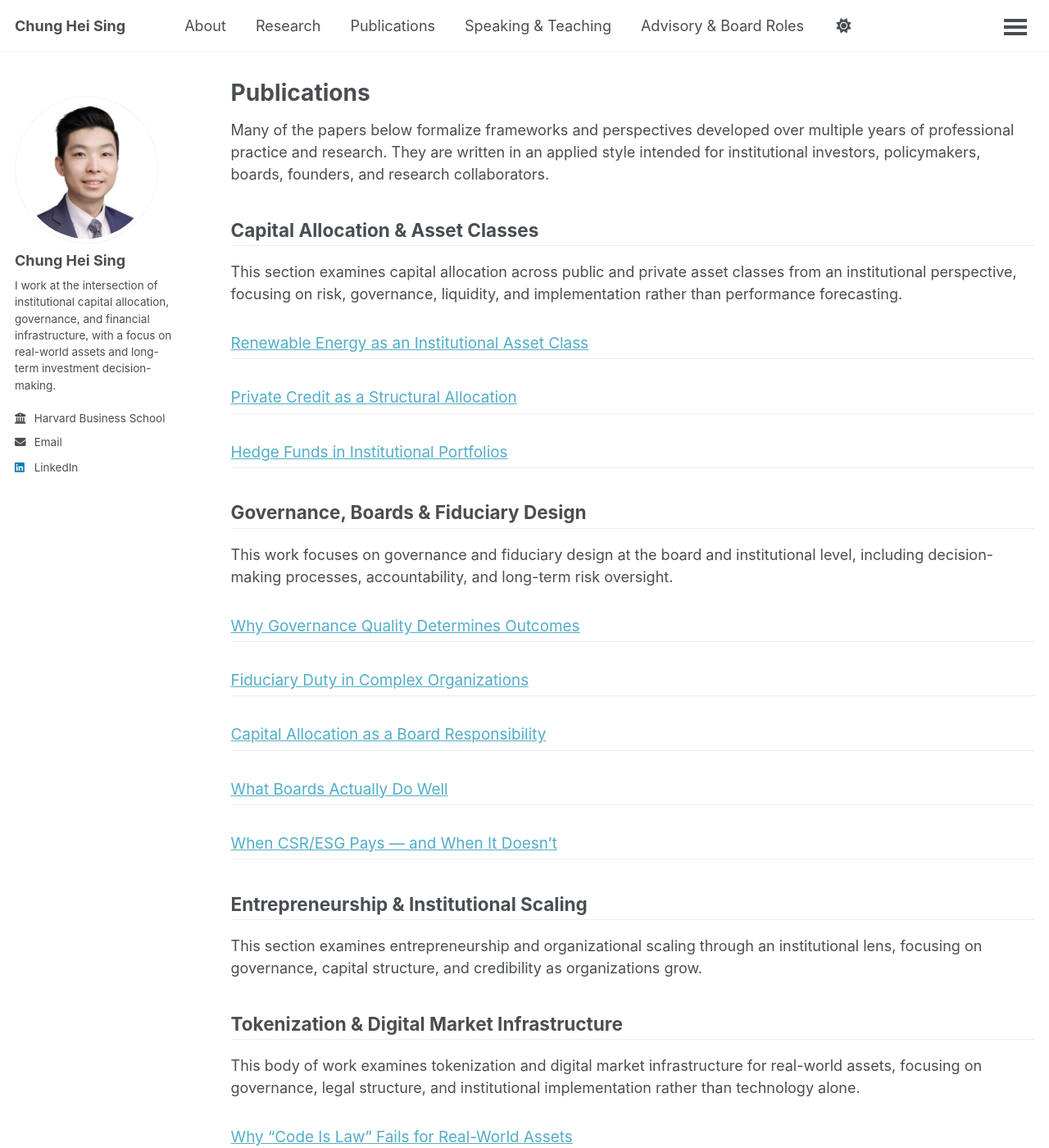
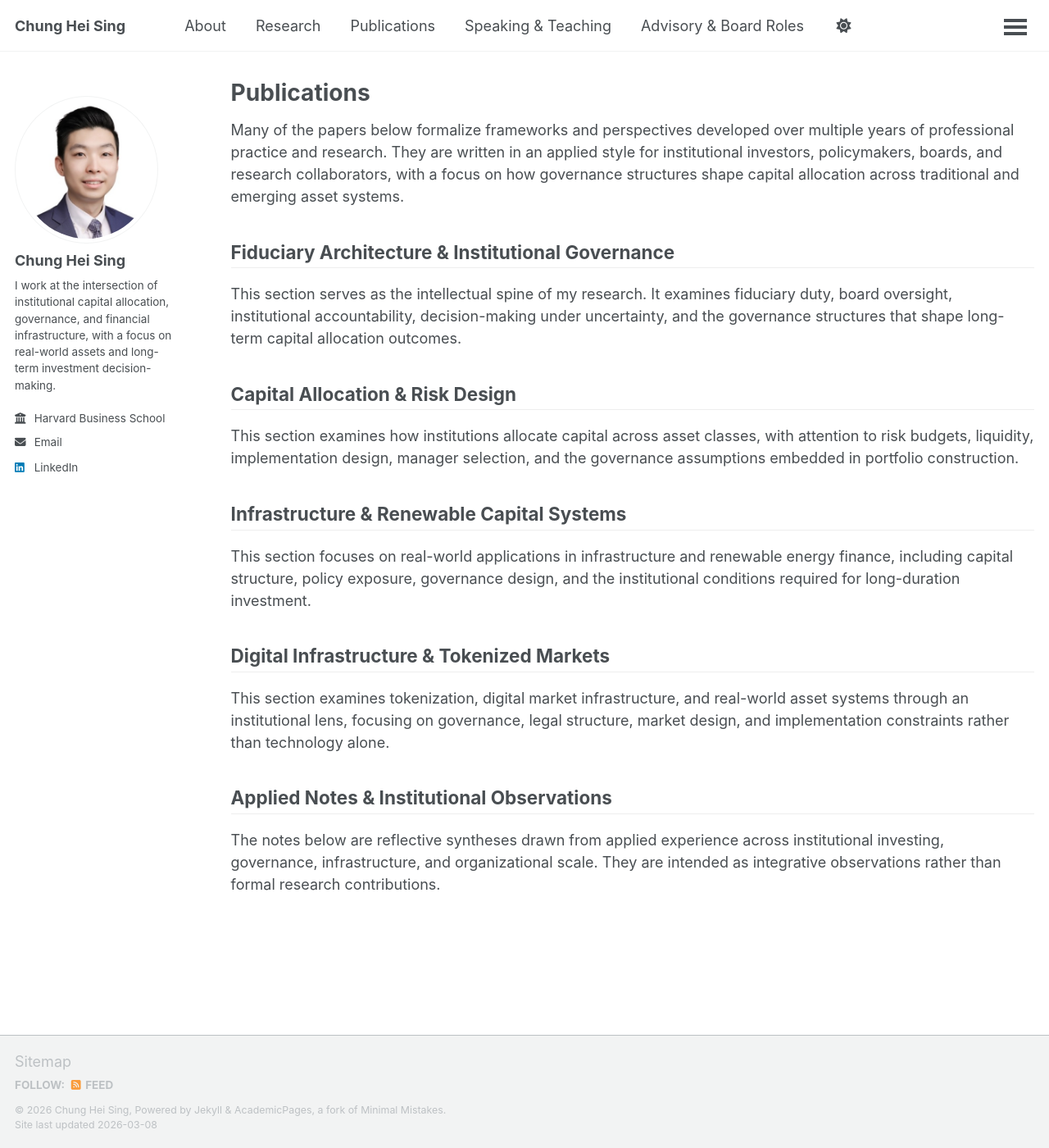
Before and after one commit to chungheising/chungheising.github.io, a Jekyll site: the page built from _pages/publications.md, in a window 1280 px wide and 1400 px high. Shown: the whole window at 82% size. Built offline with Jekyll 4.4.1, drawn with Linux system fonts in a browser that asks for light colours; a script bundle is joined from its source files by our own code; library files that are not in the unit come from our copies; some of the changed text lies outside the part shown.

Commit message:
Update publications.md

```diff
--- a/_pages/publications.md
+++ b/_pages/publications.md
@@ -5,44 +5,44 @@ permalink: /publications/
 author_profile: true
 ---
 
-Many of the papers below formalize frameworks and perspectives developed over multiple years of professional practice and research. They are written in an applied style intended for institutional investors, policymakers, boards, founders, and research collaborators.
+Many of the papers below formalize frameworks and perspectives developed over multiple years of professional practice and research. They are written in an applied style for institutional investors, policymakers, boards, and research collaborators, with a focus on how governance structures shape capital allocation across traditional and emerging asset systems.
 
-## Capital Allocation & Asset Classes
-This section examines capital allocation across public and private asset classes from an institutional perspective, focusing on risk, governance, liquidity, and implementation rather than performance forecasting.
+## Fiduciary Architecture & Institutional Governance
+This section serves as the intellectual spine of my research. It examines fiduciary duty, board oversight, institutional accountability, decision-making under uncertainty, and the governance structures that shape long-term capital allocation outcomes.
 
-{% assign pubs = site.publications | where: "category", "capital_allocation" | sort: "date" | reverse %}
+{% assign pubs = site.publications | where: "category", "fiduciary_governance" | sort: "date" | reverse %}
 {% for post in pubs %}
   {% include archive-single.html titles_only=true %}
 {% endfor %}
 
-## Governance, Boards & Fiduciary Design
-This work focuses on governance and fiduciary design at the board and institutional level, including decision-making processes, accountability, and long-term risk oversight.
+## Capital Allocation & Risk Design
+This section examines how institutions allocate capital across asset classes, with attention to risk budgets, liquidity, implementation design, manager selection, and the governance assumptions embedded in portfolio construction.
 
-{% assign pubs = site.publications | where: "category", "governance" | sort: "date" | reverse %}
+{% assign pubs = site.publications | where: "category", "capital_risk" | sort: "date" | reverse %}
 {% for post in pubs %}
   {% include archive-single.html titles_only=true %}
 {% endfor %}
 
-## Entrepreneurship & Institutional Scaling
-This section examines entrepreneurship and organizational scaling through an institutional lens, focusing on governance, capital structure, and credibility as organizations grow.
+## Infrastructure & Renewable Capital Systems
+This section focuses on real-world applications in infrastructure and renewable energy finance, including capital structure, policy exposure, governance design, and the institutional conditions required for long-duration investment.
 
-{% assign pubs = site.publications | where: "category", "entrepreneurship" | sort: "date" | reverse %}
+{% assign pubs = site.publications | where: "category", "infrastructure_renewables" | sort: "date" | reverse %}
 {% for post in pubs %}
   {% include archive-single.html titles_only=true %}
 {% endfor %}
 
-## Tokenization & Digital Market Infrastructure
-This body of work examines tokenization and digital market infrastructure for real-world assets, focusing on governance, legal structure, and institutional implementation rather than technology alone.
+## Digital Infrastructure & Tokenized Markets
+This section examines tokenization, digital market infrastructure, and real-world asset systems through an institutional lens, focusing on governance, legal structure, market design, and implementation constraints rather than technology alone.
 
-{% assign pubs = site.publications | where: "category", "tokenization" | sort: "date" | reverse %}
+{% assign pubs = site.publications | where: "category", "digital_tokenized" | sort: "date" | reverse %}
 {% for post in pubs %}
   {% include archive-single.html titles_only=true %}
 {% endfor %}
 
-## Case Notes & Applied Experience
-The notes below reflect applied experience across institutional investing, governance, and infrastructure. They are intended as reflective syntheses rather than formal research contributions.
+## Applied Notes & Institutional Observations
+The notes below are reflective syntheses drawn from applied experience across institutional investing, governance, infrastructure, and organizational scale. They are intended as integrative observations rather than formal research contributions.
 
-{% assign pubs = site.publications | where: "category", "case_notes" | sort: "date" | reverse %}
+{% assign pubs = site.publications | where: "category", "applied_notes" | sort: "date" | reverse %}
 {% for post in pubs %}
   {% include archive-single.html titles_only=true %}
 {% endfor %}
```
